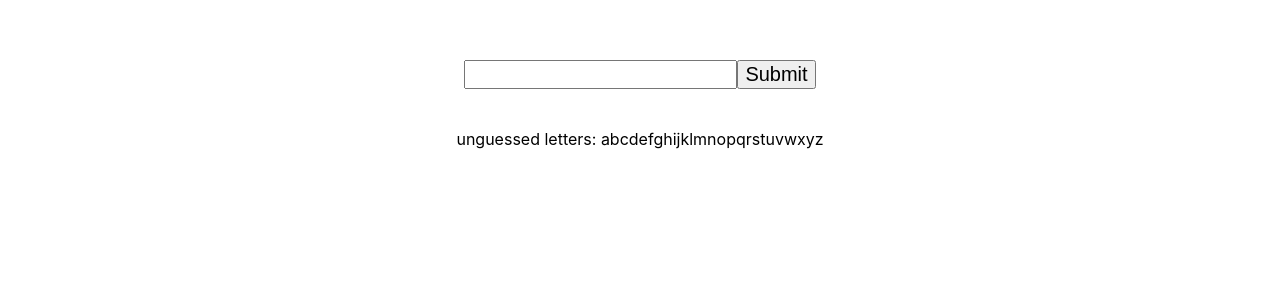
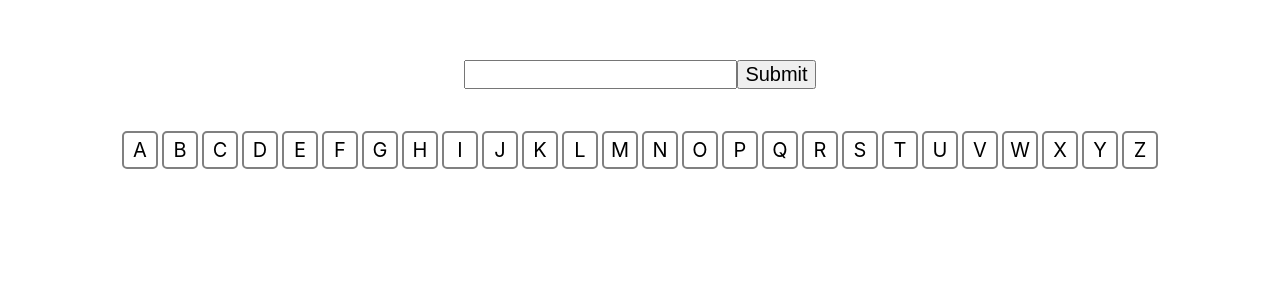
Before and after one commit to anoop901/wordle, a React (Create React App) app: page / in a window 1280 px wide. Shown: the top 300 px of the page. Built offline with nearby package versions, Linux system fonts and the light colour scheme.

Commit message:
Improve letters display

```diff
--- a/package.json
+++ b/package.json
@@ -11,6 +11,7 @@
     "@types/node": "^16.11.19",
     "@types/react": "^17.0.38",
     "@types/react-dom": "^17.0.11",
+    "classnames": "^2.3.1",
     "immutability-helper": "^3.1.1",
     "react": "^17.0.2",
     "react-dom": "^17.0.2",
--- a/src/App.tsx
+++ b/src/App.tsx
@@ -1,6 +1,5 @@
 import React, { useCallback, useState } from "react";
 import "./App.css";
-import { ALL_LETTERS } from "./constants";
 import { GuessDisplay } from "./GuessDisplay";
 import { GameState } from "./types/GameState";
 import update from "immutability-helper";
@@ -9,6 +8,7 @@ import { default as possibleTargetWords } from "./data/possible_target_words.jso
 import { chain } from "@anoop901/js-util";
 import { allMatch } from "@anoop901/js-util/iterables";
 import { GuessForm } from "./GuessForm";
+import { LettersDisplay } from "./LettersDisplay";
 
 function App() {
   const target = useCallback(
@@ -24,11 +24,6 @@ function App() {
     target,
     finished: false,
   });
-
-  const guessedLetters = new Set(
-    gameState.history.map((item) => item.guess).flatMap((guess) => [...guess])
-  );
-  const unguessedLetters = ALL_LETTERS.filter((x) => !guessedLetters.has(x));
 
   const handleGuess = (guess: string) => {
     const result = scoreWord(guess, gameState.target);
@@ -53,7 +48,7 @@ function App() {
           Congrats, you guessed the word in {gameState.history.length} guesses!
         </div>
       )}
-      <div>unguessed letters: {unguessedLetters}</div>
+      <LettersDisplay history={gameState.history} />
     </div>
   );
 }
--- /dev/null
+++ b/src/LettersDisplay.css
@@ -0,0 +1,32 @@
+.LetterDisplay {
+  display: flex;
+  flex-direction: row;
+  flex-wrap: wrap;
+  justify-content: center;
+  text-transform: uppercase;
+}
+
+.LetterDisplay .letter {
+  width: 32px;
+  padding: 5px 0;
+  margin: 2px;
+  text-align: center;
+  font-size: 20px;
+  border-radius: 5px;
+}
+
+.LetterDisplay .letter-absent {
+  background-color: lightgray;
+}
+
+.LetterDisplay .letter-correct {
+  background-color: lightgreen;
+}
+
+.LetterDisplay .letter-misplaced {
+  background-color: yellow;
+}
+
+.LetterDisplay .letter-unguessed {
+  border: 2px solid gray;
+}
--- /dev/null
+++ b/src/LettersDisplay.tsx
@@ -0,0 +1,48 @@
+import { chain } from "@anoop901/js-util";
+import { map, toArray, zip } from "@anoop901/js-util/iterables";
+import { ALL_LETTERS } from "./constants";
+import { HistoryItem } from "./types/HistoryItem";
+import "./LettersDisplay.css";
+import classNames from "classnames";
+
+export const LettersDisplay = ({ history }: { history: HistoryItem[] }) => {
+  const guesses = history.flatMap((historyItem) =>
+    chain(zip(historyItem.guess, historyItem.result))
+      .then(
+        map(({ first, second }) => ({ guessedLetter: first, result: second }))
+      )
+      .then(toArray)
+      .end()
+  );
+  const guessedLetters = new Set(guesses.map((guess) => guess.guessedLetter));
+  const guessedLettersCorrect = new Set(
+    guesses
+      .filter((guess) => guess.result === "correct")
+      .map((guess) => guess.guessedLetter)
+  );
+  const guessedLettersMisplaced = new Set(
+    guesses
+      .filter((guess) => guess.result === "misplaced")
+      .map((guess) => guess.guessedLetter)
+  );
+
+  return (
+    <div className="LetterDisplay">
+      {ALL_LETTERS.map((letter) => (
+        <div
+          className={classNames("letter", {
+            "letter-absent":
+              guessedLetters.has(letter) &&
+              !guessedLettersCorrect.has(letter) &&
+              !guessedLettersMisplaced.has(letter),
+            "letter-correct": guessedLettersCorrect.has(letter),
+            "letter-misplaced": guessedLettersMisplaced.has(letter),
+            "letter-unguessed": !guessedLetters.has(letter),
+          })}
+        >
+          {letter}
+        </div>
+      ))}
+    </div>
+  );
+};
```
Also changed, not shown: 1 other file (tests, documents, lock files or other folders).
